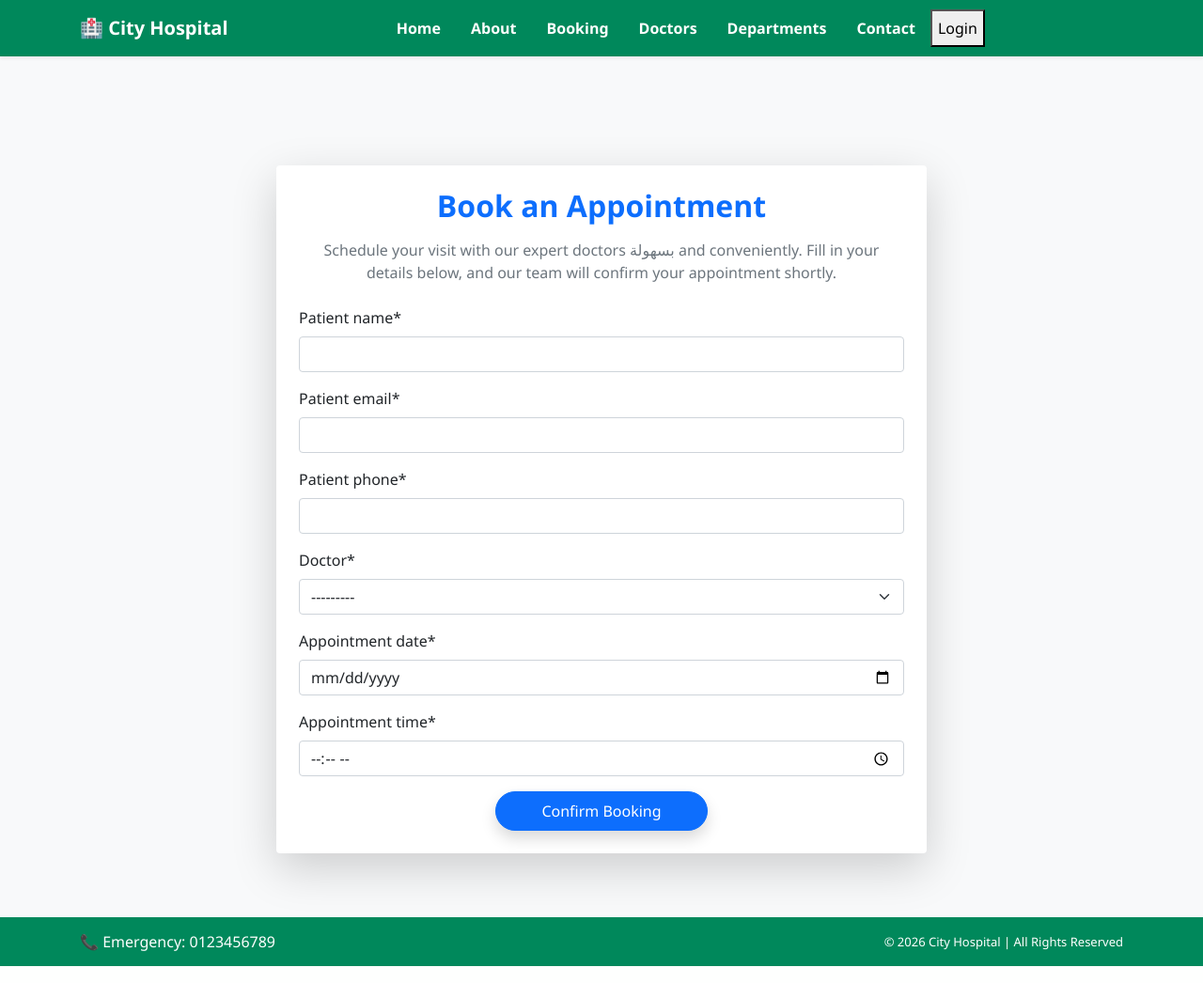
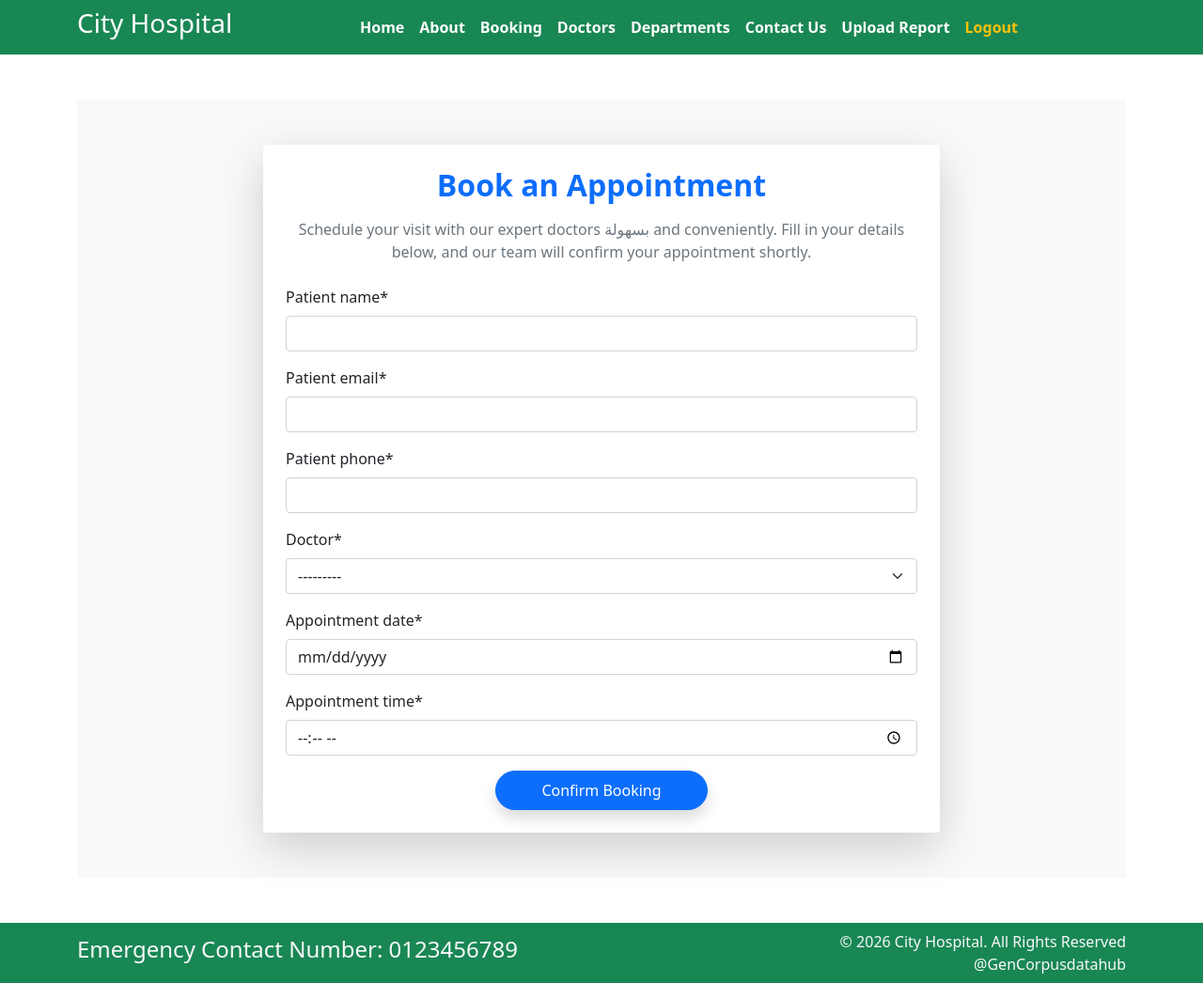
Before and after one commit to Kaladevikaladevi/project_5_hospitalManagement, a Django app: page /booking/ in a window 1280 px wide. Shown: the whole page at 94% size. Run offline with Django 5.2, Linux system fonts and the light colour scheme; a user stored in the database is signed in; data comes from the database, SQL or seed files in the repository; both versions use the stored data as it was after the commit; some libraries are stand-ins or nearby versions.

Commit message:
djangohospital(2)

```diff
--- a/django_classes/home/urls.py
+++ b/django_classes/home/urls.py
@@ -3,25 +3,48 @@ from . import views
 
 urlpatterns = [
 
-    # LOGIN PAGE
+    # ROOT URL
     path('', views.user_login, name='login'),
 
-    # HOSPITAL WEBSITE
-    path('home/', views.home, name='home'),
+    # AUTHENTICATION
+    path('login/', views.user_login, name='login'),
 
-    path('about/', views.about, name='about'),
-    path('contact/', views.contact, name='contact'),
-    path('departments/', views.departments, name='departments'),
-    path('doctors/', views.doctors, name='doctors'),
-    path('booking/', views.booking, name='booking'),
-
-    # AUTHENTICATION
     path('doctor-register/', views.doctor_register, name='doctor_register'),
 
     path('patient-register/', views.patient_register, name='patient_register'),
 
     path('logout/', views.user_logout, name='logout'),
 
+    # HOSPITAL WEBSITE
+    path('home/', views.home, name='home'),
+
+    path('about/', views.about, name='about'),
+
+    path('contact/', views.contact, name='contact'),
+
+    path('departments/', views.departments, name='departments'),
+
+    path('doctors/', views.doctors, name='doctors'),
+
+    path('booking/', views.booking, name='booking'),
+
     # DASHBOARD
-    path('doctor-dashboard/', views.doctor_dashboard, name='doctor_dashboard'),
+    path(
+        'doctor-dashboard/',
+        views.doctor_dashboard,
+        name='doctor_dashboard'
+    ),
+
+    # REPORT SYSTEM
+    path(
+        'upload-report/',
+        views.upload_report,
+        name='upload_report'
+    ),
+
+    path(
+        'view-reports/',
+        views.view_reports,
+        name='view_reports'
+    ),
 ]
--- a/django_classes/home/views.py
+++ b/django_classes/home/views.py
@@ -39,8 +39,6 @@ def user_login(request):
 
             login(request, user)
 
-            # ROLE BASED REDIRECT
-
             if user.role == 'doctor':
                 return redirect('doctor_dashboard')
 
@@ -54,7 +52,6 @@ def user_login(request):
             })
 
     return render(request, 'login.html')
-
 
 def user_logout(request):
 
@@ -81,15 +78,12 @@ def patient_register(request):
             user.role = 'patient'
             user.save()
 
-            messages.success(request, "Patient account created successfully!")
-
             return redirect('login')
 
         else:
             print(form.errors)
 
     return render(request, 'patient_signup.html', {'form': form})
-
 
 def doctor_register(request):
 
@@ -105,15 +99,12 @@ def doctor_register(request):
             user.role = 'doctor'
             user.save()
 
-            messages.success(request, "Doctor account created successfully!")
-
             return redirect('login')
 
         else:
             print(form.errors)
 
     return render(request, 'doctor_signup.html', {'form': form})
-
 
 # =========================
 # HOSPITAL WEBSITE PAGES
--- a/django_classes/template/base.html
+++ b/django_classes/template/base.html
@@ -1,225 +1,170 @@
+{% load static %}
+
 <!DOCTYPE html>
 <html>
 
 <head>
+
     <meta charset="UTF-8">
+
     {% block title %}
     <title>City Hospital</title>
     {% endblock %}
 
-    <meta name="viewport" content="width=device-width, initial-scale=1">
+    <meta name="viewport" content="width=device-width, initial-scale=1, shrink-to-fit=no">
 
-    <!-- Bootstrap -->
-    <link href="https://cdn.jsdelivr.net/npm/bootstrap@5.1.3/dist/css/bootstrap.min.css" rel="stylesheet">
+    <link rel="stylesheet"
+        href="https://cdn.jsdelivr.net/npm/bootstrap@5.1.3/dist/css/bootstrap.min.css">
 
-    <style>
-        /* RESET + FULL HEIGHT */
-        html, body {
-            height: 100%;
-        }
+    <link rel="stylesheet"
+        href="https://use.fontawesome.com/releases/v5.2.0/css/all.css">
 
-        body {
-            display: flex;
-            flex-direction: column;
-            background-color: #f8f9fa;
-            font-family: 'Segoe UI', sans-serif;
-        }
+    <link rel="stylesheet"
+        href="{% static 'css/style.css' %}">
 
-        /* MAIN CONTENT */
-        .main-content {
-            flex: 1;
-            padding-top: 20px;
-            padding-bottom: 20px;
-        }
-
-        /* NAVBAR */
-        .navbar {
-            background-color: #00885b;
-            padding: 10px 0;
-        }
-
-        .navbar-brand {
-            font-weight: 600;
-            font-size: 20px;
-            color: #ffffff !important;
-        }
-
-        .nav-link {
-            color: #ffffff !important;
-            margin: 0 8px;
-            transition: 0.3s ease;
-        }
-
-        .nav-link:hover {
-            color: #d1f3ea !important;
-        }
-
-        .navbar-toggler {
-            border-color: #00abc2;
-            background-color: #006875;
-        }
-
-        .navbar-toggler-icon {
-            filter: invert(1);
-        }
-
-        /* CENTER NAV ITEMS (DESKTOP) */
-        @media (min-width: 768px) {
-            .navbar-nav {
-                margin: auto;
-            }
-        }
-
-        /* MOBILE NAV */
-        @media (max-width: 768px) {
-            .navbar-nav {
-                text-align: center;
-                padding-top: 10px;
-            }
-
-            .nav-link {
-                margin: 6px 0;
-            }
-        }
-
-        /* CONTENT CONTAINER */
-        .container {
-            padding-left: 15px;
-            padding-right: 15px;
-        }
-
-        @media (max-width: 576px) {
-            .container {
-                padding-left: 10px;
-                padding-right: 10px;
-            }
-
-        }
-
-        /* FOOTER */
-        footer {
-            background-color: #00885b;
-            color: #ffffff;
-            padding: 15px 0;
-            font-size: 14px;
-        }
-
-        footer h4 {
-            font-size: 16px;
-            margin: 0;
-        }
-
-        footer small {
-            font-size: 13px;
-        }
-
-        footer .row {
-            align-items: center;
-        }
-
-        /* MOBILE FOOTER */
-        @media (max-width: 768px) {
-            footer {
-                text-align: center;
-            }
-
-            footer .col-md-6 {
-                margin-bottom: 8px;
-            }
-
-            footer h4 {
-                font-size: 14px;
-            }
-
-            footer small {
-                font-size: 12px;
-            }
-        }
-
-
-    </style>
 </head>
 
 <body>
 
     <!-- NAVBAR -->
-    <nav class="navbar navbar-expand-md shadow-sm">
+
+    {% if user.is_authenticated %}
+
+    <nav class="navbar bg-success navbar-expand-md">
+
         <div class="container">
 
-            <a class="navbar-brand" href="#">🏥 City Hospital</a>
+            <!-- LOGO -->
 
-            <button class="navbar-toggler" type="button"
-                data-bs-toggle="collapse" data-bs-target="#navbarNav">
-                <span class="navbar-toggler-icon"></span>
-            </button>
+            <div class="col-2 text-left pl-md-0">
 
-            <div class="collapse navbar-collapse" id="navbarNav">
-                <ul class="navbar-nav fw-bold mx-auto">
+                <h3 class="text-white">
+                    City Hospital
+                </h3>
+
+            </div>
+
+            <!-- NAVIGATION -->
+
+            <div class="collapse navbar-collapse justify-content-center col-md-8 navbar-collapse-3">
+
+                <ul class="navbar-nav justify-content-center fw-bold">
+
+                    <!-- PATIENT NAVBAR -->
+
+                    {% if user.role == 'patient' %}
+
                     <li class="nav-item">
-                        <a class="nav-link" href="{% url 'home' %}">Home</a>
-                    </li>
-                    <li class="nav-item">
-                        <a class="nav-link" href="{% url 'about' %}">About</a>
-                    </li>
-                    <li class="nav-item">
-                        <a class="nav-link" href="{% url 'booking' %}">Booking</a>
-                    </li>
-                    <li class="nav-item">
-                        <a class="nav-link" href="{% url 'doctors' %}">Doctors</a>
-                    </li>
-                    <li class="nav-item">
-                        <a class="nav-link" href="{% url 'departments' %}">Departments</a>
-                    </li>
-                    <li class="nav-item">
-                        <a class="nav-link" href="{% url 'contact' %}">Contact</a>
+                        <a class="nav-link text-white" href="{% url 'home' %}">
+                            Home
+                        </a>
                     </li>
 
-                    <button>Login</button>
+                    <li class="nav-item">
+                        <a class="nav-link text-white" href="{% url 'about' %}">
+                            About
+                        </a>
+                    </li>
+
+                    <li class="nav-item">
+                        <a class="nav-link text-white" href="{% url 'booking' %}">
+                            Booking
+                        </a>
+                    </li>
+
+                    <li class="nav-item">
+                        <a class="nav-link text-white" href="{% url 'doctors' %}">
+                            Doctors
+                        </a>
+                    </li>
+
+                    <li class="nav-item">
+                        <a class="nav-link text-white" href="{% url 'departments' %}">
+                            Departments
+                        </a>
+                    </li>
+
+                    <li class="nav-item">
+                        <a class="nav-link text-white" href="{% url 'contact' %}">
+                            Contact Us
+                        </a>
+                    </li>
+
+                          <li class="nav-item">
+                        <a class="nav-link text-white" href="{% url 'upload_report' %}">
+                            Upload Report
+                        </a>
+                    </li>
+
+                    {% endif %}
+
+                    <!-- LOGOUT -->
+
+                    <li class="nav-item">
+                        <a class="nav-link text-warning" href="{% url 'logout' %}">
+                            Logout
+                        </a>
+                    </li>
+
                 </ul>
+
             </div>
 
         </div>
+
     </nav>
 
-    <!-- CONTENT -->
-    <div class="container main-content">
-        {% block content %}
-        {% endblock %}
-    </div>
+    {% endif %}
 
 
+    <!-- PAGE CONTENT -->
 
+    {% block content %}
 
-    {% if messages %}
-    {% for message in messages %}
-        <p>{{ message }}</p>
-    {% endfor %}
-{% endif %}
-
-
-
-
+    {% endblock %}
 
 
     <!-- FOOTER -->
-    <footer>
+
+    <footer class="pt-2 pb-2 bg-success text-light mt-5">
+
         <div class="container">
-            <div class="row">
 
-                <div class="col-md-6 text-center text-md-start">
-                    <h4>📞 Emergency: 0123456789</h4>
+            <div class="row align-items-center">
+
+                <div class="col-12 col-md-8">
+
+                    <h4>
+                        Emergency Contact Number: 0123456789
+                    </h4>
+
                 </div>
 
-                <div class="col-md-6 text-center text-md-end">
-                    <small>© 2026 City Hospital | All Rights Reserved</small>
+                <div class="col-12 col-md-4 mt-4 mt-md-0 text-center text-md-end">
+
+                    © 2026 City Hospital. All Rights Reserved
+                    <br>
+                    @GenCorpusdatahub
+
                 </div>
 
             </div>
+
         </div>
+
     </footer>
 
-    <!-- Bootstrap JS -->
-    <script src="https://cdn.jsdelivr.net/npm/bootstrap@5.1.3/dist/js/bootstrap.bundle.min.js"></script>
+
+    <!-- BOOTSTRAP JS -->
+
+    <script
+        src="https://cdn.jsdelivr.net/npm/bootstrap@5.1.3/dist/js/bootstrap.bundle.min.js">
+    </script>
+
+
+    <!-- CUSTOM JS -->
+
+    <script src="{% static 'js/script.js' %}"></script>
 
 </body>
 
```
Also changed, not shown: django_classes/template/patient_signup.html (+14 -4 lines), django_classes/db.sqlite3.
